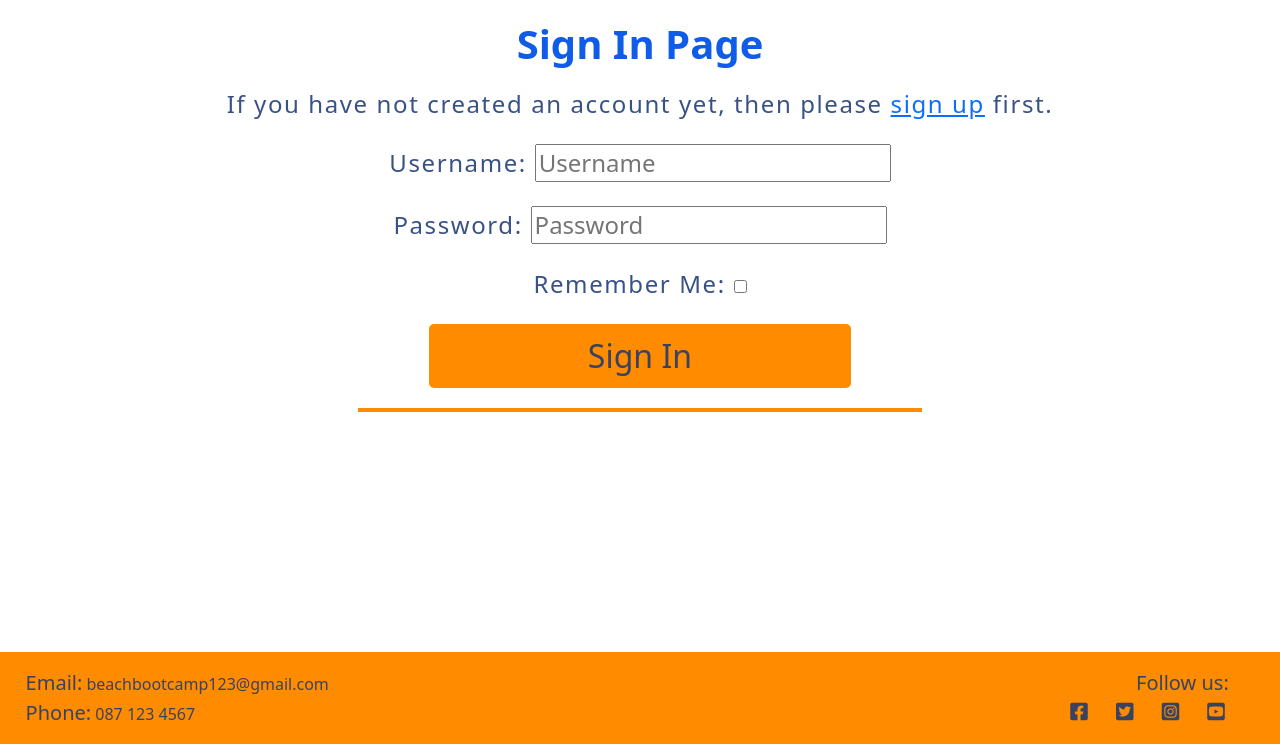
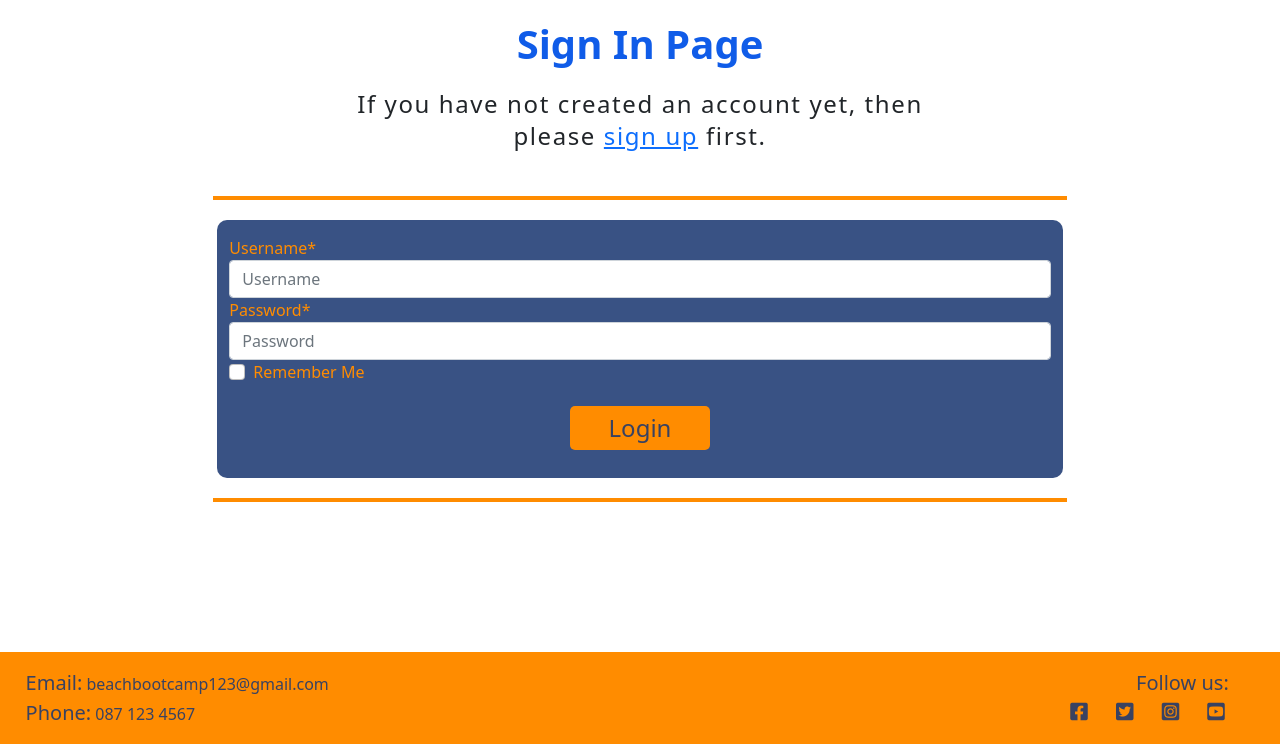
Before and after one commit to juliandunne1234/beach-bootcamp, a Django app: page /accounts/login/ in a window 1280 px wide. Shown: the part 56-800 px from the top of the page. Run offline with Django 3.2, Linux system fonts and the light colour scheme; parts of the project's set-up code (start-up, migrations or seed data) failed here and were passed over; some libraries are stand-ins or nearby versions.

```diff
--- a/static/css/style.css
+++ b/static/css/style.css
@@ -152,7 +152,7 @@ footer {
     text-decoration: none;
 }
 
-.btn-blog:hover {
+/* .btn-blog:hover {
     color: darkorange;
     border: none;
     background: #1a3771dc;
@@ -173,7 +173,7 @@ footer {
     color: darkorange;
     border: none;
     background: #1a3771dc;
-}
+} */
 
 /* All 4 types of workout incorporated into a beach bootcamp */
 
@@ -264,7 +264,7 @@ footer {
 
 /* Blog Post Detail */
 
-.post-container-full, .registration-container-full {
+.post-container-full, .registration-container-full, .signup-container-full {
     background-color: #1a3771dc;
     color: darkorange;
     margin: auto;
@@ -338,7 +338,7 @@ footer {
 
 /* Registration page */
 
-.registration-container-full {
+.post-container-full, .registration-container-full, .signup-container-full {
     border-radius: 10px;
 }
 
@@ -350,7 +350,7 @@ footer {
     padding-bottom: 1vh;
 }
 
-.btn-register {
+.btn-login, .btn-logout, .btn-signup, .btn-register {
     color: #1a3771dc;
     border: none;
     border-radius: 5px;
@@ -362,7 +362,7 @@ footer {
     text-decoration: none;
 }
 
-.btn-register:hover {
+.btn-login:hover, .btn-logout:hover, .btn-signup:hover, .btn-register:hover {
     color: darkorange;
     border: none;
     background: #1a3771dc;
@@ -418,10 +418,10 @@ footer {
         padding: 1vh 2vw;
     }
 
-    .btn-login,.btn-logout, .btn-signup {
+    /* .btn-login,.btn-logout, .btn-signup {
         font-size: 150%;
         padding: 1.5vh 8vw;
-    }
+    } */
 
     /* Bootcamp blog page */
     .blog-header h1 {
--- a/templates/account/login.html
+++ b/templates/account/login.html
@@ -7,29 +7,38 @@
 
 {% block content %}
 
-<section class="container-fluid bootcamp-intro">
-  <div class="row">
-    <div class="col-sm-10 offset-sm-1 col-lg-8 offset-lg-2 text-center">
-      <h1>{% trans "Sign In" %} Page</h1>
-      <p>
+{% load crispy_forms_tags %}
+
+<section class="container-fluid">
+  <div class="row text-center">
+    <div class="col-sm-6 offset-sm-3 blog-header">
+      <h1 class="post-title">{% trans "Sign In" %} Page</h1>
+      <p class="registration-text">
         {% blocktrans %}If you have not created an account yet, then please
         <a href="{{ signup_url }}">sign up</a> first.{% endblocktrans %}
       </p>
     </div>
   </div>
+  <div class="col-md-8 offset-md-2 col-sm-8 offset-sm-2 section-divider"></div>
+</section>
+<section class="container-fluid">
   <div class="row">
-    <div class="col-sm-10 offset-sm-1 col-lg-8 offset-lg-2 text-center">
+    <div class="col-sm-8 offset-sm-2">
+      <div class="row signup-container-full">
         <form class="login" method="POST" action="{% url 'account_login' %}">
           {% csrf_token %}
-        {{ form.as_p }}
+          {{ form | crispy }}
           {% if redirect_field_value %}
           <input type="hidden" name="{{ redirect_field_name }}" value="{{ redirect_field_value }}" />
           {% endif %}
-            <button class="btn-login col-sm-6 offset-sm-3" type="submit">{% trans "Sign In" %}</button>
+            <div class="text-center">
+              <button type="submit" class="btn-login">{% trans "Login" %}</button>
+            </div>
         </form>
-      <div class="col-sm-8 offset-sm-2 section-divider"></div>
       </div>
     </div>
+  </div>
+  <div class="col-md-8 offset-md-2 col-sm-8 offset-sm-2 section-divider"></div>
 </section>
 
 {% endblock %}
```
Also changed, not shown: booking/admin.py (+6 -7 lines), booking/forms.py (+4 -12 lines), booking/models.py (+9 -8 lines), booking/views.py (+13 -9 lines), codebootcamp/settings.py (+1 -6 lines), templates/account/signup.html (+18 -23 lines), templates/registration.html (+11 -29 lines), booking/migrations/0001_initial.py. Lines whose indentation alone changed are shown as unchanged.
